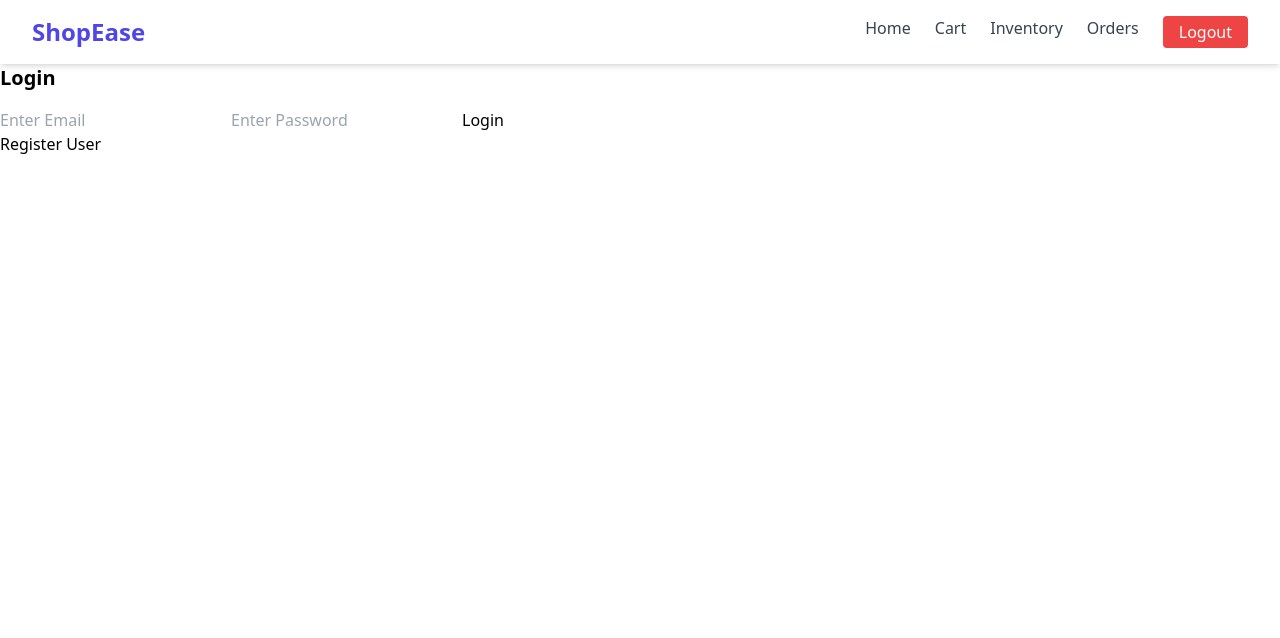
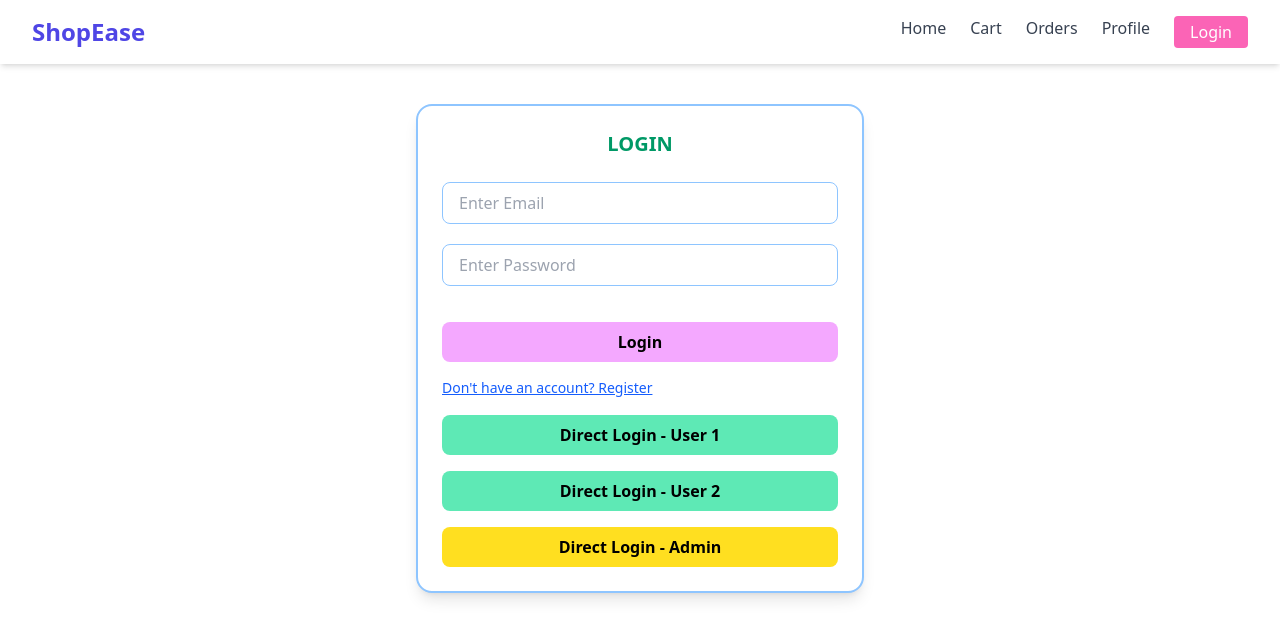
Before and after one commit to SehajDeepSingh26/angular-m3-project, an Angular app: page /login in a window 1280 px wide. Shown: the top 638 px of the page. Built offline with nearby package versions, Linux system fonts and the light colour scheme.

Commit message:
styled components

```diff
--- a/src/app/app.component.html
+++ b/src/app/app.component.html
@@ -6,15 +6,23 @@
             </div>
 
             <div class="hidden md:flex space-x-6">
-        <a routerLink="/home" routerLinkActive="text-indigo-600 font-semibold" class="text-gray-700 hover:text-indigo-600">Home</a>
-        <a routerLink="/cart" routerLinkActive="text-indigo-600 font-semibold" class="text-gray-700 hover:text-indigo-600">Cart</a>
-        <a routerLink="/inventory" routerLinkActive="text-indigo-600 font-semibold" class="text-gray-700 hover:text-indigo-600">Inventory</a>
-        <a routerLink="/orders" routerLinkActive="text-indigo-600 font-semibold" class="text-gray-700 hover:text-indigo-600">Orders</a>
-        <button (click)="logout()" class="text-white bg-red-500 px-4 py-1 rounded hover:bg-red-600 transition">Logout</button>
+                <a routerLink="/home" routerLinkActive="text-indigo-600 font-semibold"
+                    class="text-gray-700 hover:text-indigo-600">Home</a>
+                <a routerLink="/cart" *ngIf="!isAdmin()" routerLinkActive="text-indigo-600 font-semibold"
+                    class="text-gray-700 hover:text-indigo-600">Cart</a>
+                <a routerLink="/inventory" *ngIf="isAdmin()" routerLinkActive="text-indigo-600 font-semibold"
+                    class="text-gray-700 hover:text-indigo-600">Inventory</a>
+                <a routerLink="/orders" routerLinkActive="text-indigo-600 font-semibold"
+                    class="text-gray-700 hover:text-indigo-600">Orders</a>
+                <a routerLink="/profile" routerLinkActive="text-indigo-600 font-semibold"
+                    class="text-gray-700 hover:text-indigo-600">Profile</a>
+                <button (click)="logout()"
+                    class="text-white bg-[#fb64b6] px-4 py-1 rounded hover:bg-[#f6339a] transition">{{isAuth()?"LogOut":"Login"}}
+                </button>
             </div>
         </div>
     </div>
 </nav>
 
-<!-- Page content -->
+
 <router-outlet></router-outlet>
--- a/src/app/app.component.ts
+++ b/src/app/app.component.ts
@@ -1,16 +1,26 @@
-import { Component } from '@angular/core';
+import { Component, OnInit } from '@angular/core';
 import { AuthService } from './services/auth.service';
 
 @Component({
   selector: 'app-root',
-  templateUrl: './app.component.html',
-  styleUrls: ['./app.component.css']
+  templateUrl: './app.component.html'
 })
-export class AppComponent {
+export class AppComponent implements OnInit{
   title = 'angular-m3-project';
-  constructor(private auth: AuthService){}
+
+  constructor(private auth: AuthService){  }
+
+  ngOnInit(): void {
+
+  }
 
   logout(){
     this.auth.logOut()
   }
+  isAuth(){
+    return this.auth.isAuth();
+  }
+  isAdmin(){
+    return this.auth.isAdmin();
+  }
 }
--- a/src/app/components/home/home.component.html
+++ b/src/app/components/home/home.component.html
@@ -1,12 +1,18 @@
-<div class="p-6 bg">
-    <h2 class="text-xl">Products</h2>
+<div class="p-6 bg-[#fdfaf6] min-h-screen">
+    <h2 class="text-2xl font-bold text-[#00a63e] mb-4">Products</h2>
 
-    <div class="grid grid-cols-2 gap-4">
-        <div *ngFor="let prod of products" class="border o-4 rounded shadow">
-            <h3 class="font-semibold">{{prod.name}} </h3>
-            <p>Price: {{prod.price}} </p>
-            <div class="flex justify-between">
-                <button (click)="addTocart(prod)">Add To Cart</button>
+    <div class="grid grid-cols-2 gap-6">
+        <div *ngFor="let prod of products"
+            class="border-2 border-black rounded-3xl shadow-lg p-4 bg-white hover:shadow-xl transition-shadow">
+            <h3 class="font-semibold text-lg text-[#333] mb-2">{{prod.name}} </h3>
+            <p class="text-[#666] mb-4">
+                Price: <span class="text-[#d08700] font-bold"> {{prod.price}} </span>
+            </p>
+            <div class="flex justify-center">
+                <button (click)="addTocart(prod)"
+                    class="px-4 py-2 bg-[#5ee9b5] hover:bg-[#3cd59a] text-white font-semibold rounded-xl transition-colors">
+                    Add To Cart
+                </button>
             </div>
         </div>
     </div>
--- a/src/app/components/login/login.component.html
+++ b/src/app/components/login/login.component.html
@@ -1,12 +1,29 @@
-<div>
-    <h2 class="text-xl font-semibold mb-4">
-        Login
+<div class="max-w-md mx-auto mt-10 p-6 border-2 border-[#8ec5ff] rounded-2xl shadow-lg bg-white">
+    <h2 class="text-xl font-semibold mb-4 text-[#009966] mb-6 text-center">
+        LOGIN
     </h2>
-    <input type="email" placeholder="Enter Email" [(ngModel)]="email">
-    <input type="password" placeholder="Enter Password" [(ngModel)]="password">
+    <input type="email" placeholder="Enter Email" [(ngModel)]="email"
+        class="w-full px-4 py-2 mb-5 border border-[#8ec5ff] rounded-lg focus:outline-none focus:ring-2 focus:ring-[#5ee9b5]">
+    <input type="password" placeholder="Enter Password" [(ngModel)]="password"
+        class="w-full px-4 py-2 border border-[#8ec5ff] rounded-lg focus:outline-none focus:ring-2 focus:ring-[#5ee9b5] mb-5">
 
-    <button (click)="login()" class="btn" >Login</button>
-    <p class="text-red-500">{{error}} </p>
+        <button (click)="login()"
+        class="w-full mt-4 bg-[#f4a8ff] hover:bg-[#ed6aff] font-semibold text-black py-2 rounded-lg transition-colors">Login</button>
+        <p class="text-red-500 mt-3 text-sm" *ngIf="error">{{error}} </p>
 
-    <a routerLink="/register">Register User</a>
+    <a routerLink="/register" class="text-[#155dfc] underline mt-4 inline-block text-sm hover:text-[#2b7fff]">Don't have an account? Register</a>
+
+    <button (click)="user1()"
+        class="w-full mt-4 bg-[#5ee9b5] hover:bg-[#3dd09a] font-semibold text-black py-2 rounded-lg transition-colors">
+        Direct Login - User 1
+    </button>
+    <button (click)="user2()"
+        class="w-full mt-4 bg-[#5ee9b5] hover:bg-[#3dd09a] font-semibold text-black py-2 rounded-lg transition-colors">
+        Direct Login - User 2
+    </button>
+    <button (click)="admin()"
+        class="w-full mt-4 bg-[#ffdf20] hover:bg-[#f0b100] font-semibold text-black py-2 rounded-lg transition-colors">
+        Direct Login - Admin
+    </button>
+
 </div>
--- a/src/app/components/login/login.component.ts
+++ b/src/app/components/login/login.component.ts
@@ -25,4 +25,17 @@ export class LoginComponent {
         })
     }
 
+    user1(){
+        this.email = "user@gmail.com"
+        this.password = "user123"
+    }
+    user2(){
+        this.email = "user2@gmail.com"
+        this.password = "user123"
+    }
+    admin(){
+        this.email = "admin@gmail.com"
+        this.password = "admin123"
+    }
+
 }
--- a/src/app/components/profile/profile.component.html
+++ b/src/app/components/profile/profile.component.html
@@ -1,11 +1,27 @@
-<div class="mt-6 border">
-    <h2 class="text-xl mb-4">Complete Your profile</h2>
+<div class="mt-10 mx-auto max-w-md border-2 border-[#8ec5ff] rounded-2xl p-6 bg-white shadow-md">
+    <h2 class="text-2xl font-bold text-[#5ee9b5] mb-6 text-center">Complete Your Profile</h2>
 
-    <input type="text" placeholder="Name" [(ngModel)]="user.name">
-    <input type="email" placeholder="email" [(ngModel)]="user.email">
-    <input type="number" placeholder="phone" [(ngModel)]="user.phone" pattern="[0-9]{10}">
-    <input type="text" placeholder="Address" [(ngModel)]="user.address">
-    <input type="text" placeholder="PIN" [(ngModel)]="user.pin" pattern="[0-9]{6}">
+    <div class="space-y-4">
+        <input type="text" placeholder="Name" [(ngModel)]="user.name"
+            class="w-full px-4 py-2 border border-[#8ec5ff] rounded-lg focus:outline-none focus:ring-2 focus:ring-[#5ee9b5]" />
 
-    <button type="submit" (click)="updateProfile()">Save</button>
+        <input type="email" placeholder="Email" [(ngModel)]="user.email"
+            class="w-full px-4 py-2 border border-[#8ec5ff] rounded-lg focus:outline-none focus:ring-2 focus:ring-[#5ee9b5]" />
+
+        <input type="number" placeholder="Phone (10 digits)" [(ngModel)]="user.phone" pattern="[0-9]{10}"
+            class="w-full px-4 py-2 border border-[#8ec5ff] rounded-lg focus:outline-none focus:ring-2 focus:ring-[#5ee9b5]" />
+
+        <input type="text" placeholder="Address" [(ngModel)]="user.address"
+            class="w-full px-4 py-2 border border-[#8ec5ff] rounded-lg focus:outline-none focus:ring-2 focus:ring-[#5ee9b5]" />
+
+        <input type="text" placeholder="PIN Code (6 digits)" [(ngModel)]="user.pin" pattern="[0-9]{6}"
+            class="w-full px-4 py-2 border border-[#8ec5ff] rounded-lg focus:outline-none focus:ring-2 focus:ring-[#5ee9b5]" />
+    </div>
+
+    <div class="mt-6 text-center">
+        <button type="submit" (click)="updateProfile()"
+            class="px-6 py-2 bg-[#ffdf20] hover:bg-yellow-300 text-[#333] font-semibold rounded-xl transition-colors">
+            Save
+        </button>
+    </div>
 </div>
--- a/src/app/components/register/register.component.html
+++ b/src/app/components/register/register.component.html
@@ -1,13 +1,25 @@
-<form (ngSubmit)="onRegister()">
-    <input type="text" placeholder="Enter Name" [(ngModel)]="name" name="name" required>
-    <input type="email" placeholder="Enter Email" [(ngModel)]="email" name="email" required>
-    <input type="password" placeholder="Enter Password" [(ngModel)]="password" name="password" required>
+<form (ngSubmit)="onRegister()"
+    class="max-w-md mx-auto mt-10 bg-white shadow-lg p-6 rounded-xl border border-[#8ec5ff] space-y-4">
+    <h2 class="text-2xl font-bold text-center text-[#432dd7]">Register</h2>
 
-    <label for="Role">Role</label>
-    <select name="role" [(ngModel)]="role" required="">
+    <input type="text" placeholder="Enter Name" [(ngModel)]="name" name="name"
+        class="w-full px-4 py-2 border border-[#8ec5ff] rounded-lg focus:outline-none focus:ring-2 focus:ring-[#5ee9b5]"
+        required>
+    <input type="email" placeholder="Enter Email" [(ngModel)]="email" name="email"
+        class="w-full px-4 py-2 border border-[#8ec5ff] rounded-lg focus:outline-none focus:ring-2 focus:ring-[#5ee9b5]"
+        required>
+    <input type="password" placeholder="Enter Password" [(ngModel)]="password" name="password"
+        class="w-full px-4 py-2 border border-[#8ec5ff] rounded-lg focus:outline-none focus:ring-2 focus:ring-[#5ee9b5]"
+        required>
+
+    <label for="Role" class="block text-[#333] font-semibold mt-2">Role</label>
+    <select name="role" [(ngModel)]="role" required=""
+        class="w-full px-4 py-2 border border-[#8ec5ff] rounded-lg focus:outline-none focus:ring-2 focus:ring-[#ffdf20]">
         <option value="user" selected>User</option>
         <option value="admin">Admin</option>
     </select>
 
-    <button type="submit">Register User</button>
+    <button type="submit" class="w-full mt-4 bg-[#5ee9b5] hover:bg-[#00d492] text-black py-2 rounded-lg transition-colors">Register User</button>
+
+    <a routerLink="/login" class="text-[#155dfc] underline mt-4 inline-block text-sm hover:text-[#2b7fff]">Have an account? Login</a>
 </form>
--- a/src/app/services/auth.service.ts
+++ b/src/app/services/auth.service.ts
@@ -61,4 +61,8 @@ export class AuthService {
     isAdmin(){
         return !!localStorage.getItem("role")
     }
+
+    isAuth(){
+        return !!localStorage.getItem("uid")
+    }
 }
--- a/src/app/services/cart.service.ts
+++ b/src/app/services/cart.service.ts
@@ -26,12 +26,15 @@ export class CartService {
                     this.cart[index].qty++;
                 else
                     this.cart.push({ ...item, qty: 1 });
-                this.products.updateProductQty(item.id, -1).subscribe()
+                this.products.updateProductQty(item.id, -1).subscribe() //update inventory in backend
+                localStorage.setItem("cart", JSON.stringify(this.cart))
+            }
+            else{
+                alert("Product is out of stock")
             }
 
         })
 
-        localStorage.setItem("cart", JSON.stringify(this.cart))
     }
 
     clearCart() {
```
Also changed, not shown: src/app/components/cart/cart.component.html (+31 -14 lines), src/app/app.component.css (deleted). Lines whose indentation alone changed are shown as unchanged.
